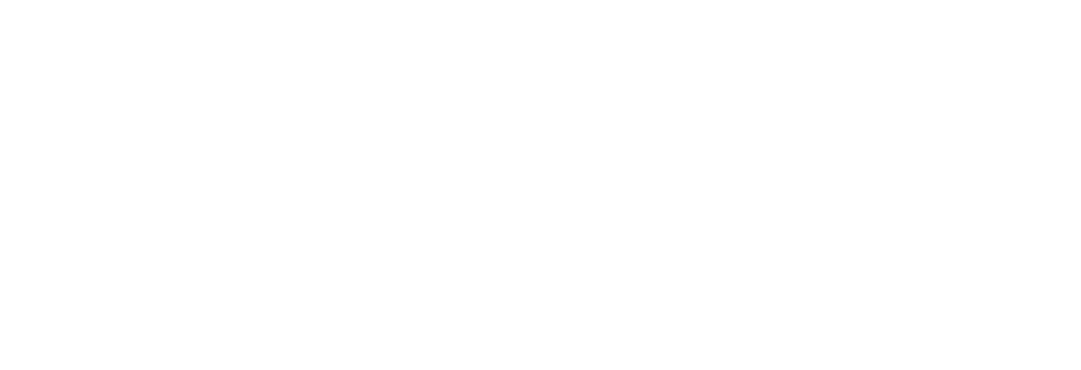
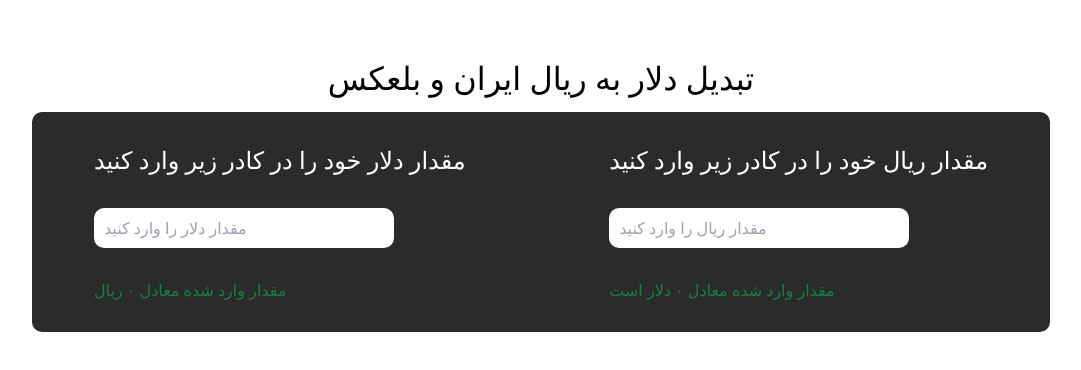
Before and after one commit to aliagheli72/Rira-Task, a plain HTML site: page index.html in a window 1280 px wide. Shown: the whole page, without its empty margins (99-1180 px from the left). Drawn offline with Linux system fonts and the light colour scheme; the site is published under a folder, as on GitHub Pages, so addresses that start at the root find nothing.

Commit message:
Update index.html

```diff
--- a/index.html
+++ b/index.html
@@ -5,8 +5,8 @@
     <link rel="icon" type="image/svg+xml" href="/vite.svg" />
     <meta name="viewport" content="width=device-width, initial-scale=1.0" />
     <title>Rira Task</title>
-    <script type="module" crossorigin src="/assets/index-CpbZ78B7.js"></script>
-    <link rel="stylesheet" crossorigin href="/assets/index-Cnw60lWL.css">
+    <script type="module" crossorigin src="./assets/index-CpbZ78B7.js"></script>
+    <link rel="stylesheet" crossorigin href="./assets/index-Cnw60lWL.css">
   </head>
   <body>
     <div id="root"></div>
```
